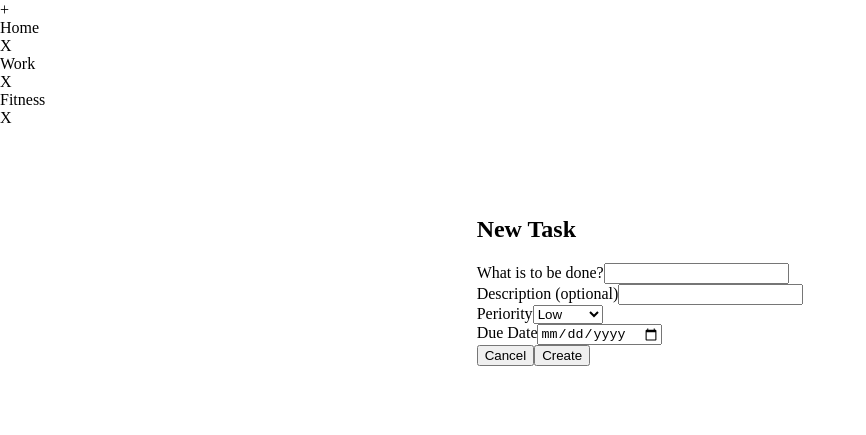
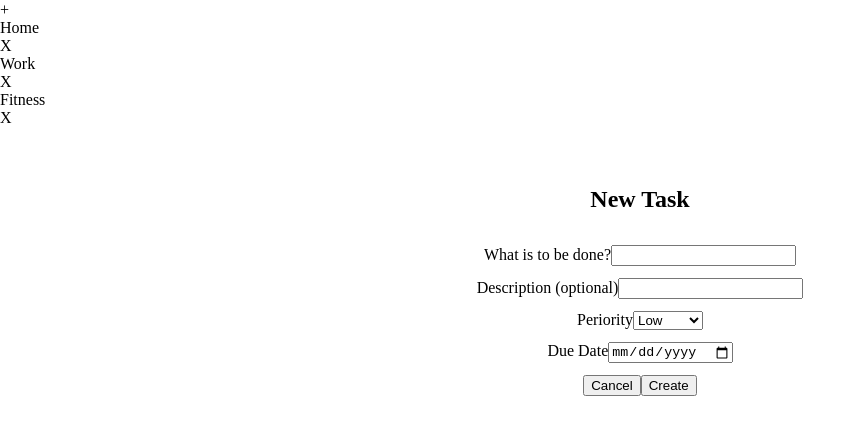
Before and after one commit to xhjayoub/To-do-list, a website built with webpack: page src/template.html in a window 1280 px wide. Shown: the part 79-514 px from the top of the page, without its empty margins (0-866 px from the left). Built offline with nearby package versions, Linux system fonts and the light colour scheme.

Commit message:
Basic styling popup

```diff
--- a/src/styles.css
+++ b/src/styles.css
@@ -8,6 +8,14 @@
     justify-content: center;
     align-items: center;
 }
+.popup {
+    padding: 50px;
+    display: flex;
+    flex-direction: column;
+    gap: 12px;
+    align-items: center;
+    justify-content: center;
+}
 body {
     width: 100vw;
     height: 100vh;
```
